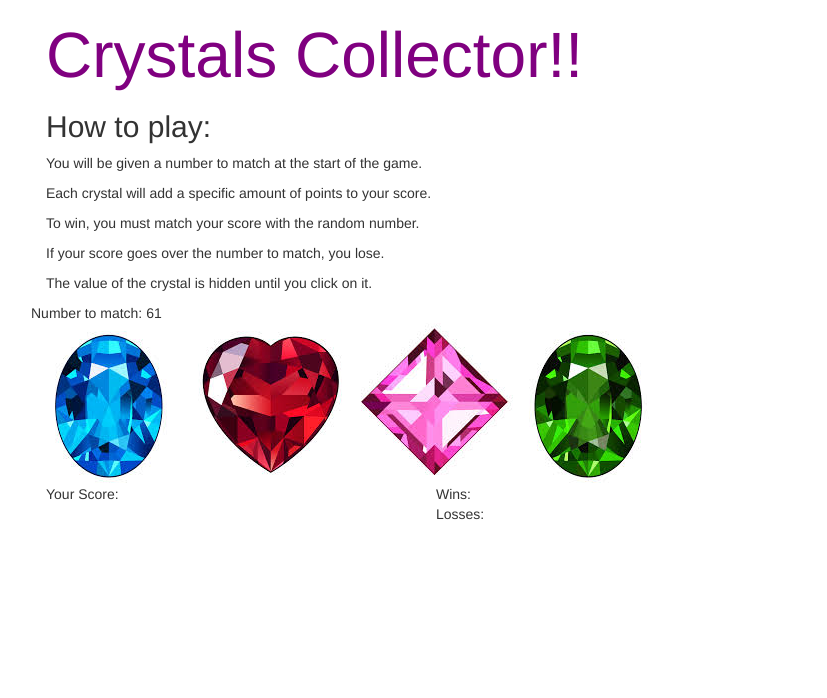
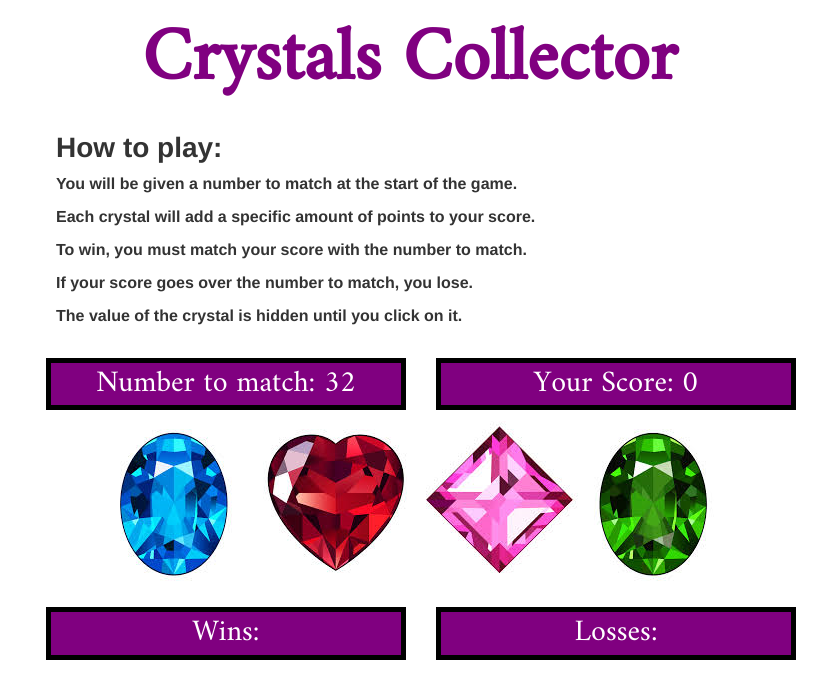
Before and after one commit to mcollins33/crystal-game, a plain HTML site: page index.html in a window 1280 px wide. Shown: the whole page, without its empty margins (24-851 px from the left). Drawn offline with nearby package versions, Linux system fonts and the light colour scheme.

Commit message:
created functions

```diff
--- a/assets/css/style.css
+++ b/assets/css/style.css
@@ -1,15 +1,55 @@
 #title {
     color: purple;
-    font-size: 64px;
-    font-family: ;
-    text-align: left;
+    font-size: 75px;
+    text-align: center;
+    padding-left: 0;
+    margin-left: 75px;
+    font-family: 'Amiri', Arial, serif;
+        font-weight: bold;
 
 }
 
-body {
+.head {
+    font-size: 30px;
+    color: white;
+    background: purple;
+    border: solid;
+    border-width: 5px;
+    border-color: black;
+    margin-left: 10px margin-right: 10px;
+    margin-bottom: 11px;
+    text-align: center;
+     font-family: 'Amiri', Arial, serif;
+}
 
+.how {
+    margin-left: 10px;
+    margin-bottom: 20px;
+}
+
+#score {
+    font-size: 30px;
+    color: white;
+}
+
+.space {
+    margin-top: 25px;
+}
+
+.jewelspace {
+	margin-left: 50px;
+}
+
+h2,
+p {
+    font-weight: bold;
+    font-size: 28px;
+}
+
+p {
+    font-size: 16px;
 }
 
 img {
-	float: left;
+    float: left;
 }
--- a/assets/javascript/game.js
+++ b/assets/javascript/game.js
@@ -1,63 +1,86 @@
 $(document).ready(function() {
-
 
     var wins = 0;
     var losses = 0;
     var randomNumber;
     var score = 0;
     var start = true;
+    var j1;
+    var j2;
+    var j3;
+    var j4;
+
+    function random() {
+        $("#score").text(score);
 
         randomNumber = Math.floor(Math.random() * (121 - 19) + 19);
         $("#match").text(randomNumber);
-    console.log(randomNumber);
 
-    var jewel1 = Math.floor(Math.random() * 12) + 1;
-    console.log(jewel1);
+        j1 = Math.floor(Math.random() * 12) + 1;
+        j2 = Math.floor(Math.random() * 12) + 1;
+        j3 = Math.floor(Math.random() * 12) + 1;
+        j4 = Math.floor(Math.random() * 12) + 1;
+        start = false;
+    };
 
-    var jewel2 = Math.floor(Math.random() * 12) + 1;
-    console.log(jewel2);
 
-    var jewel3 = Math.floor(Math.random() * 12) + 1;
-    console.log(jewel3);
+    function checkForWin() {
+        if (score === randomNumber) {
+            wins++;
+            $("#wins").text(wins);
+            $("#score").text(score);
+            reset();
 
-    var jewel4 = Math.floor(Math.random() * 12) + 1;
-    console.log(jewel4);
+        } else if (score > randomNumber) {
+            losses++;
+            $("#losses").text(losses);
+            $("#score").text(score);
+            reset();
+        }
+    };
+
+    function reset() {
+        start = true;
+        randomNumber;
+        score = 0;
+        $("#match").text(randomNumber);
+        $("#score").text(score);
+        random();
+
+    };
+
+    if (start === true) {
+        random();
+    }
+
+    if (start === false && score < randomNumber) {
 
         $("#jewel1").on("click", function() {
-        score = score + jewel1;
+            score += j1;
             $("#score").text(score);
+            checkForWin();
         });
 
         $("#jewel2").on("click", function() {
-        score += jewel2;
+            score += j2;
             $("#score").text(score);
+            checkForWin();
         });
 
         $("#jewel3").on("click", function() {
-        score += jewel3;
+            score += j3;
             $("#score").text(score);
+            checkForWin();
         });
 
         $("#jewel4").on("click", function() {
-        score += jewel4;
+            score += j4;
             $("#score").text(score);
+            checkForWin();
         });
-
-
-    if (score === randomNumber) {
-        wins++;
-        console.log(wins);
-        start = true;
-    } else if (score > randomNumber) {
-        losses++;
-        console.log(losses);
-        start = true;
     }
 
 
 
 
-
-
-
 });
--- a/index.html
+++ b/index.html
@@ -6,35 +6,44 @@
     <link rel="stylesheet" type="text/css" href="./assets/css/reset.css">
     <link rel="stylesheet" href="https://maxcdn.bootstrapcdn.com/bootstrap/3.3.7/css/bootstrap.min.css" integrity="sha384-BVYiiSIFeK1dGmJRAkycuHAHRg32OmUcww7on3RYdg4Va+PmSTsz/K68vbdEjh4u" crossorigin="anonymous">
     <link rel="stylesheet" type="text/css" href="./assets/css/style.css">
+    <link href="https://fonts.googleapis.com/css?family=Amiri" rel="stylesheet">
    </head>
 
 <body>
     <div class="container">
         <div class="row">
             <div class="col-md-7 jewels">
-                <h1 id="title">Crystals Collector!!</h1>
+                <h1 id="title">Crystals Collector</h1>
+            </div>
+        </div>
+        <div class="row how">
             <h2>How to play:</h2>
             <p>You will be given a number to match at the start of the game.</p>
             <p>Each crystal will add a specific amount of points to your score.</p>
-                <p>To win, you must match your score with the random number.</p>
+            <p>To win, you must match your score with the number to match.</p>
             <p>If your score goes over the number to match, you lose.</p>
             <p>The value of the crystal is hidden until you click on it.</p>
         </div>
-        </div>
         <div class="row">
+            <div class="col-md-4">
                 <div class="head">Number to match: <span id="match"></span></div>
             </div>
-        <div class="row">
-            <div id="jewel1"><img src="./assets/images/jewel1.png"></div>
-            <img id="jewel2" src="./assets/images/jewel2.png">
-            <img id="jewel3" src="./assets/images/jewel3.png">
-            <img id="jewel4" src="./assets/images/jewel4.png">
+            <div class="col-md-4">
+                <div class="head yourscore">Your Score: <span id="score"></span></div>
             </div>
-        <div class="row">
-            <div class="col-md-4" id="head score">Your Score: <span id="score"></span></div>
-            <div class="col-md-3">
-                <div id="head">Wins: <span id="wins"></span></div>
-                <div id="head">Losses: <span id="losses"></span></div>
+        </div>
+        <div class="row jewelspace">
+            <img id="jewel1" src="./assets/images/jewel1.png" />
+            <img id="jewel2" src="./assets/images/jewel2.png" />
+            <img id="jewel3" src="./assets/images/jewel3.png" />
+            <img id="jewel4" src="./assets/images/jewel4.png" />
+        </div>
+        <div class="row space">
+            <div class="col-md-4">
+                <div class="head">Wins: <span id="wins"></span></div>
+            </div>
+            <div class="col-md-4">
+                <div class="head">Losses: <span id="losses"></span></div>
             </div>
         </div>
     </div>
```
Also changed, not shown: 1 other file. Lines whose indentation alone changed are shown as unchanged.
